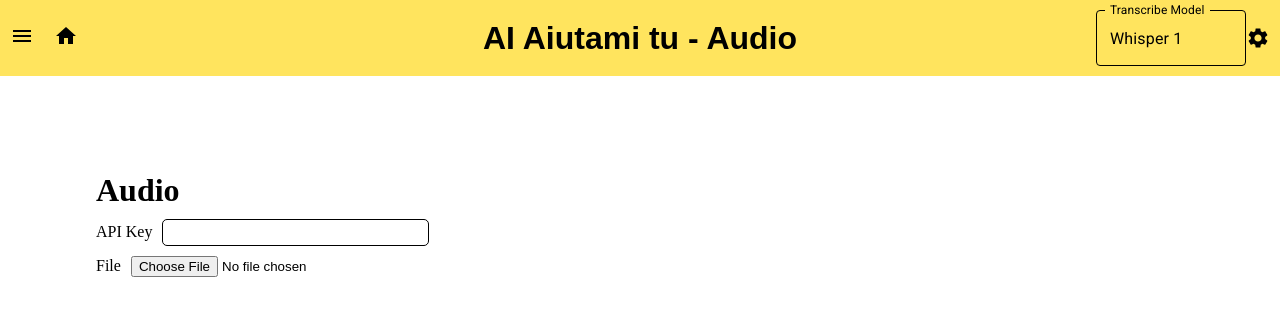
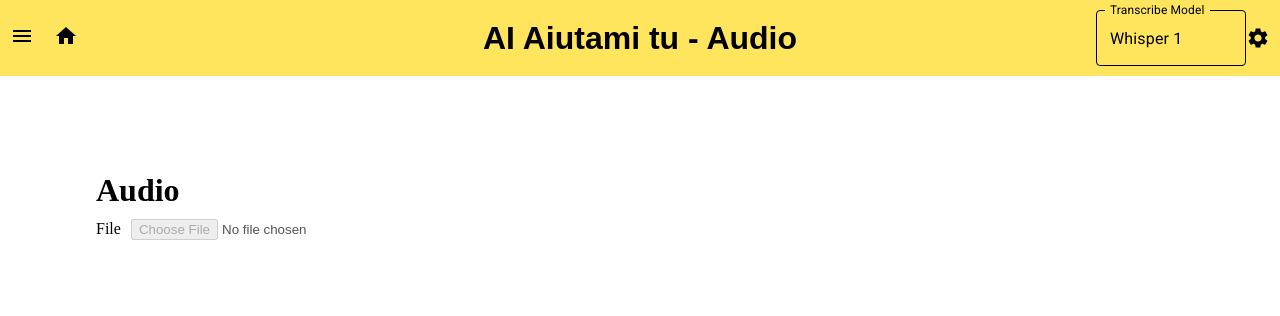
Before and after one commit to Altariel/blqchatgptexperiments, a Next.js app: page /audio in a window 1280 px wide. Shown: the top 316 px of the page. Built offline with nearby package versions, Linux system fonts and the light colour scheme.

Commit message:
feat: saves audio transcription, navbar refactoring

```diff
--- /dev/null
+++ b/components/navbar-chatsession-list.tsx
@@ -0,0 +1,52 @@
+import { ChatSessionsContext } from "@/lib/chat-sessions-provider";
+import { Button, List, ListItem, ListItemButton } from "@mui/material";
+import Link from "next/link";
+import { useContext } from "react";
+
+export function NavbarChatSessionList() {
+    const { storage, chatSessions } = useContext(ChatSessionsContext);
+
+    const handleItemClick = (e: any) => {
+        console.log(e.target.textContent);
+    };
+
+    const clearHistoryHandler = () => {
+        void storage.clear();
+    }
+
+    return (
+        <div>
+            <h2>History</h2>
+            <List>
+                {chatSessions.map((chatSession, index) => {
+                    return (
+                        <ListItem key={chatSession.id + "-" + index} disablePadding>
+                            <ListItemButton onClick={handleItemClick}>
+                                <Link
+                                    href={{
+                                        pathname: "/chat",
+                                        query: { id: chatSession.id }, // the data
+                                    }}
+                                >
+                                    {chatSession.id}
+                                </Link>
+                            </ListItemButton>
+                        </ListItem>
+                    );
+                })}
+            </List>
+
+            {chatSessions && (
+                <Button
+                    fullWidth
+                    size="large"
+                    color="primary"
+                    variant="contained"
+                    onClick={clearHistoryHandler}
+                >
+                    Clear History
+                </Button>
+            )}
+        </div>
+    )
+}
--- a/components/navbar.tsx
+++ b/components/navbar.tsx
@@ -18,6 +18,7 @@ import { createTheme } from "@mui/material/styles";
 import { AIEnginesType } from "@/lib/aiengine-storage";
 
 //
+import {NavbarChatSessionList} from "./navbar-chatsession-list";
 
 const theme = createTheme({
   components: {
@@ -112,37 +113,7 @@ export default function Navbar() {
       role="presentation"
       onClick={toggleDrawer(false)}
     >
-      <h2>History</h2>
-      <List>
-        {chatSessions?.map((chatSession, index) => {
-          return (
-            <ListItem key={chatSession.id + "-" + index} disablePadding>
-              <ListItemButton onClick={handleItemClick}>
-                <Link
-                  href={{
-                    pathname: "/chat",
-                    query: { id: chatSession.id }, // the data
-                  }}
-                >
-                  {chatSession.id}
-                </Link>
-              </ListItemButton>
-            </ListItem>
-          );
-        })}
-      </List>
-
-      {chatSessions && (
-        <Button
-          fullWidth
-          size="large"
-          color="primary"
-          variant="contained"
-          onClick={clearHistoryHandler}
-        >
-          Clear History
-        </Button>
-      )}
+      <NavbarChatSessionList/>
     </Box>
   );
 
--- a/lib/openai-utils.ts
+++ b/lib/openai-utils.ts
@@ -1,6 +1,6 @@
 import { CustomRole, Message, OpenAIRole } from "@/types/chattypes";
 import { OpenAI } from "openai";
-import { AIChatEngineModel, getAIChatEngineModelString } from "./aiengine-storage";
+import { AIChatEngineModel, AIImageEngineModel, AITranscribeEngineModel, getAIChatEngineModelString, getAIImageEngineModel, getAITranscribeEngineModel } from "./aiengine-storage";
 
 export enum OpenAIApiErrorType {
     InvalidApiKey,
@@ -17,7 +17,7 @@ export function isOpenApiError(error: any): error is OpenAIApiError {
     return error.type !== undefined && error.message !== undefined;
 }
 
-export async function transcribe(apiKey: string, file: File): Promise<string|OpenAIApiError> {
+export async function transcribe(apiKey: string, file: File, aiEngineModel: AITranscribeEngineModel): Promise<string|OpenAIApiError> {
   const openai = new OpenAI({
     apiKey: apiKey,
     dangerouslyAllowBrowser: true,
@@ -27,7 +27,7 @@ export async function transcribe(apiKey: string, file: File): Promise<string|Ope
     // const response = await openai.createChatCompletion({
     const response = await openai.audio.transcriptions.create({
       file: file,
-      model: transcribeModel,
+      model: getAITranscribeEngineModel(aiEngineModel),
       language: "it",
       response_format: "verbose_json",
     });
@@ -79,7 +79,8 @@ export type ImageResponse = {
 
 export async function generate(
   apiKey: string,
-  input: string
+  input: string,
+  aiEngineModel: AIImageEngineModel
 ): Promise<ImageResponse|OpenAIApiError> {
   const openai = new OpenAI({
     apiKey: apiKey,
@@ -88,7 +89,7 @@ export async function generate(
 
   try {
     const response = await openai.images.generate({
-      model: generateModel,
+      model: getAIImageEngineModel(aiEngineModel),
       prompt: input,
       n: 1,
       size: "1024x1024",
--- a/pages/audio/index.tsx
+++ b/pages/audio/index.tsx
@@ -1,15 +1,19 @@
-import React from "react";
-import { OpenAI } from "openai";
-import styles from './index.module.css'
+import { AIEnginesContext } from "@/lib/aiengine-provider";
+import { ApiKeyContext } from "@/lib/api-key-provider";
 import { isOpenApiError, transcribe } from "@/lib/openai-utils";
+import { TranscribeSessionsContext } from "@/lib/transcribe-sessions-provider";
+import React, { useContext } from "react";
+import styles from './index.module.css';
 
 export default function Audio() {
-  const inputAPIKeyRef = React.useRef<HTMLInputElement>(null);
-  const [chatGPTAnswer, setChatGPTAnswer] = React.useState<string>("");
+  const [audioTranscription, setAudioTranscription] = React.useState<string>("");
+  const apiKey = useContext(ApiKeyContext).apiKey;
+  const { aiEnginesStorage: aiEngineStorage, aiEngines: aiEngine } = useContext(AIEnginesContext);
+  const { storage, transcribeSessions } = useContext(TranscribeSessionsContext);
 
   function onFileChange(event: React.ChangeEvent<HTMLInputElement>) {
     const file = event.target.files?.[0];
-    if (file === undefined) {
+    if (file === undefined || !apiKey) {
       return;
     }
 
@@ -20,13 +24,13 @@ export default function Audio() {
         console.log(result);
       }
 
-      if (inputAPIKeyRef.current === null) {
-        return;
-      }
-
-      const response = await transcribe(inputAPIKeyRef.current.value, file);
+      const response = await transcribe(apiKey, file, aiEngine.transcribe);
       if (!isOpenApiError(response)) {
-        setChatGPTAnswer(response);
+        setAudioTranscription(response);
+        storage.set({
+          id: file.name,
+          trascription: response,
+       });
       }
     };
     reader.readAsDataURL(file);
@@ -34,14 +38,10 @@ export default function Audio() {
 
   return <div className={styles.main}>
     <h1>Audio</h1>
-    <form className={styles.label}>
-      <label htmlFor='api-key'>API Key</label>
-      <input className={styles.input} id="api-key" ref={inputAPIKeyRef} type="text" />
-    </form>
     <div className={styles.label}>
       <label htmlFor='audiofile'>File</label>
-      <input id="audiofile" type="file" accept="audio/*" onChange={onFileChange} />
+      <input id="audiofile" type="file" accept="audio/*" onChange={onFileChange} disabled={!apiKey} />
     </div>
-    <div>{chatGPTAnswer}</div>
+    <div>{audioTranscription}</div>
   </div>
 }
--- a/types/chattypes.ts
+++ b/types/chattypes.ts
@@ -24,7 +24,6 @@ export type ChatSession = {
 
 export type TranscribeSession = {
     id: string,
-    filePath: string;
     trascription: string;
 }
 
```
Also changed, not shown: components/navbar-chatsession-list.module.css (added).
